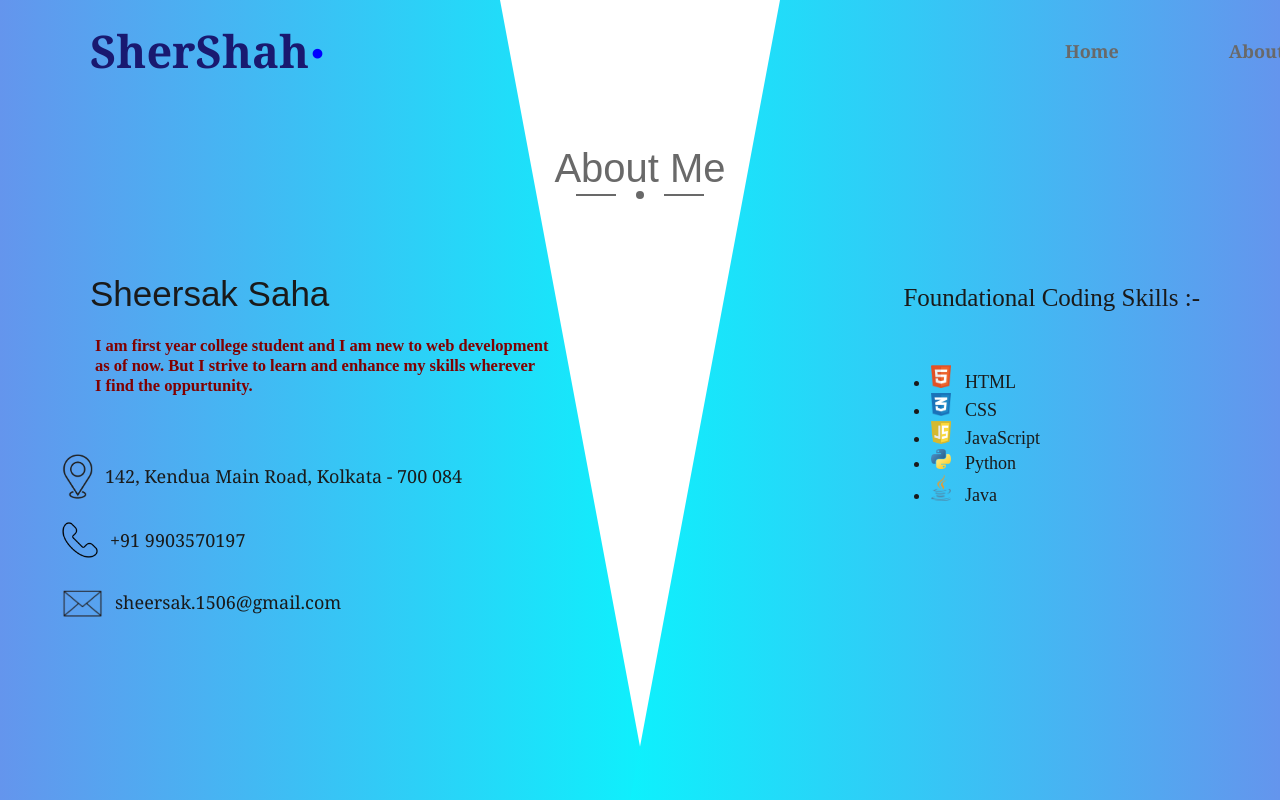
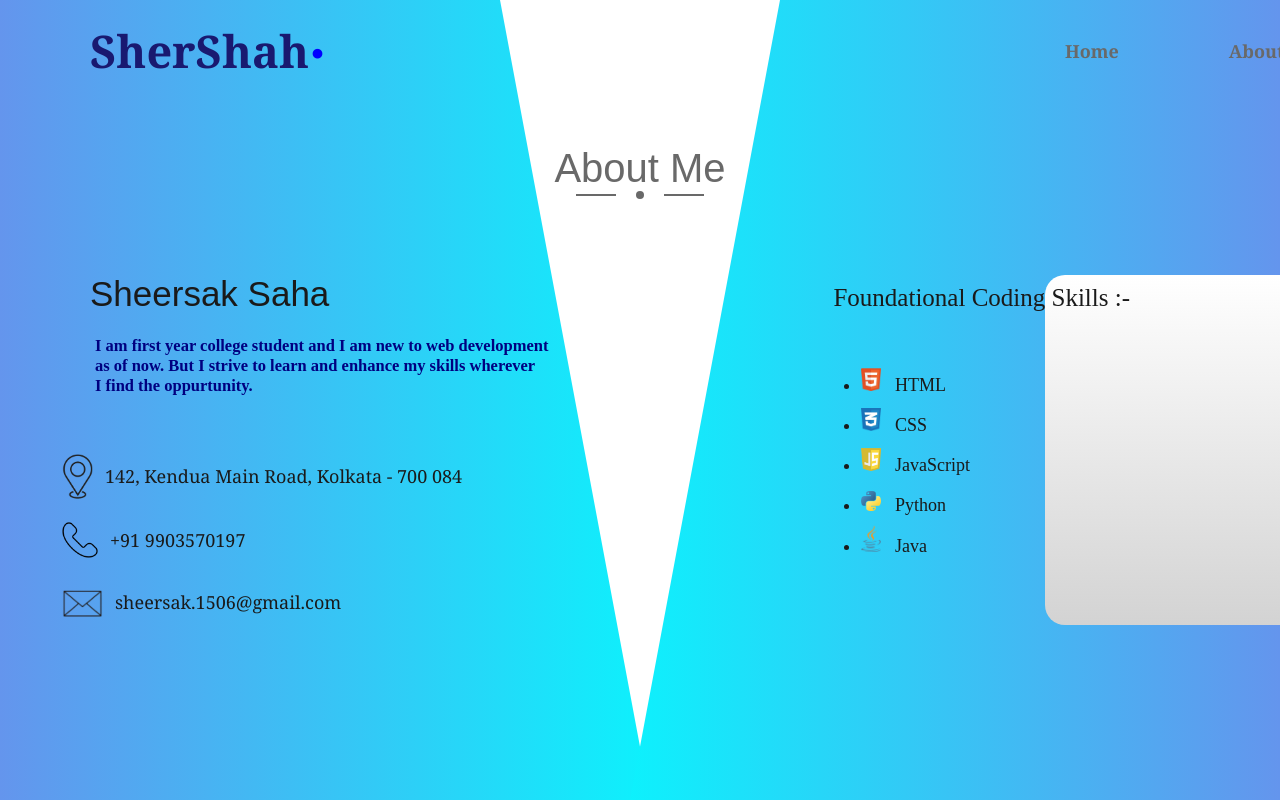
Before and after one commit to SheersakSaha15/My-Projects, a plain HTML site: page About.html in a window 1280 px wide. Shown: the top 800 px of the page. Drawn offline with Linux system fonts and the light colour scheme; a web font is replaced by a local one.

Commit message:
designing

```diff
--- a/About.css
+++ b/About.css
@@ -154,6 +154,18 @@ body {
     justify-content: space-between;
 }
 
+.boxbg {
+    position: absolute;
+    top: 275px;
+    left: 1045px;
+    width: 365px;
+    height: 350px;
+    border-radius: 20px;
+    background: linear-gradient(to bottom, white, lightgrey);
+    z-index: -1;
+
+}
+
 .left-side {
     display: flex;
     flex-direction: column;
@@ -166,7 +178,7 @@ body {
     display: flex;
     flex-direction: column;
     align-items: flex-end;
-    margin-right: 80px;
+    margin-right: 150px;
     margin-top: 20px;
 }
 
@@ -190,7 +202,7 @@ body {
     margin-left: 95px;
     margin-top: -30px;
     font-family: 'Times New Roman', Times, serif;
-    color: maroon;
+    color: navy;
     font-weight: 530;
     flex-wrap: nowrap;
     font-weight: bold;
@@ -258,6 +270,12 @@ body {
     font-family: 'Times New Roman', Times, serif;
 }
 
+.langs li {
+    align-items: center;
+    line-height: 40px;
+    text-align: justify;
+}
+
 .html-icon,
 .css-icon,
 .js-icon,
--- a/About.html
+++ b/About.html
@@ -35,6 +35,7 @@
             <div class="line"></div>
         </div>
         <div class="gist">
+            <div class="boxbg"></div>
             <div class="left-side">
                 <div class="fn">
                     <p><br><br>Sheersak Saha</p>
```
